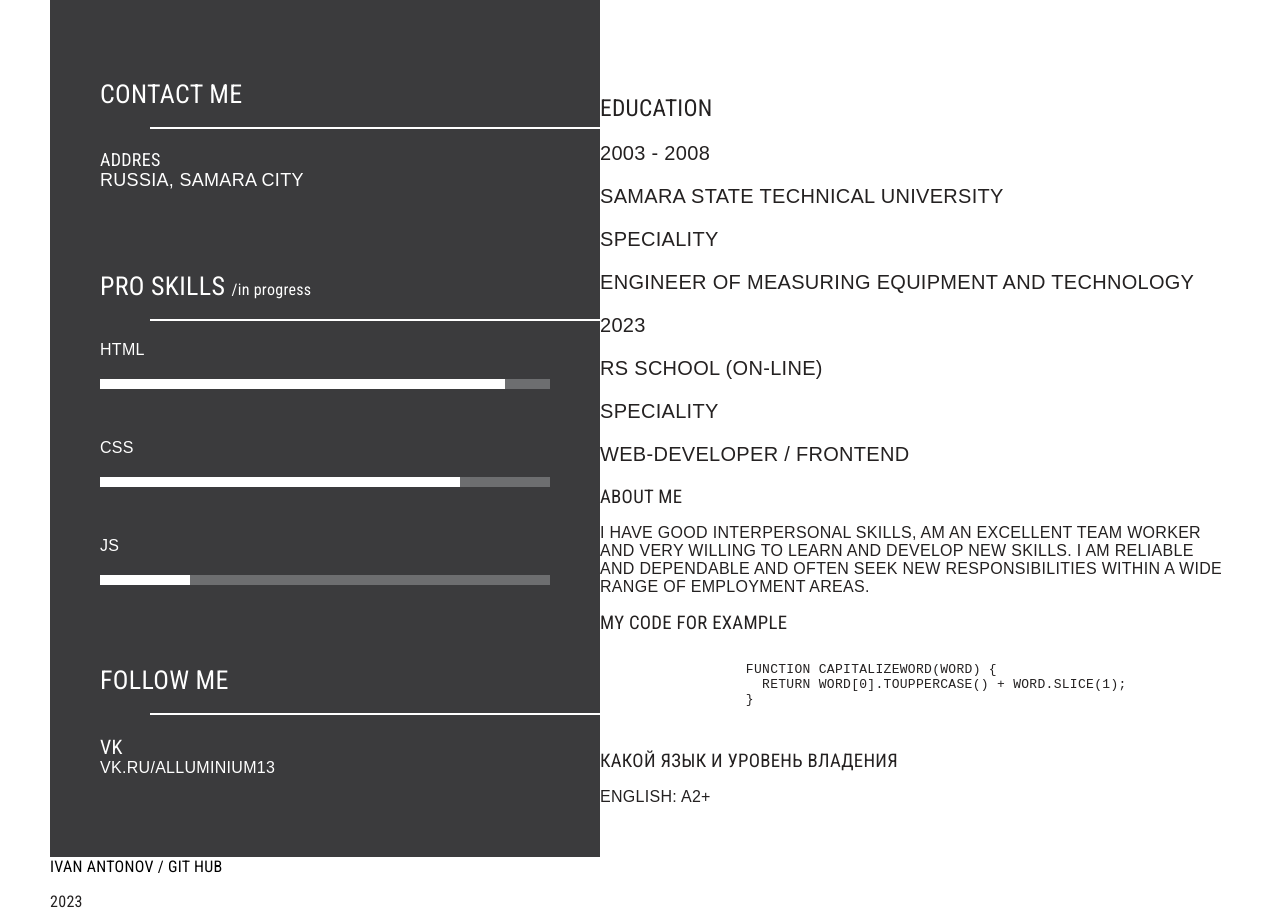
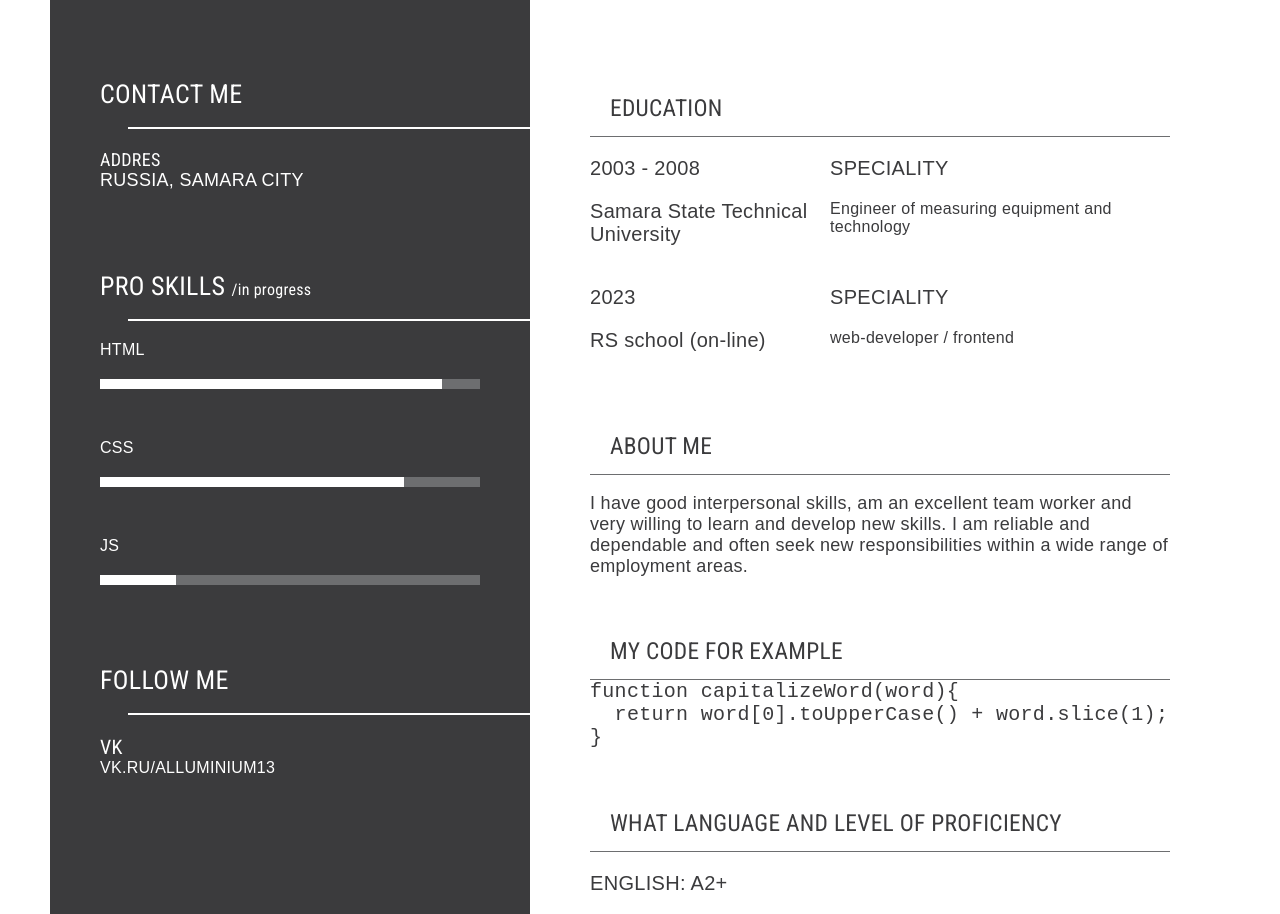
Before and after one commit to ivan1antonov/rsschool-cv, a plain HTML site: page index.html in a window 1280 px wide. Shown: the part 460-1374 px from the top of the page. Drawn offline with Linux system fonts and the light colour scheme; a web font is replaced by a local one.

Commit message:
feat: add section cv css

```diff
--- a/index.html
+++ b/index.html
@@ -1,5 +1,6 @@
 <!DOCTYPE html>
 <html lang="en">
+
 <head>
   <meta charset="UTF-8">
   <meta name="viewport" content="width=device-width, initial-scale=1.0">
@@ -8,9 +9,10 @@
   <link
     href="https://fonts.googleapis.com/css2?family=Belanosima:wght@400;700&family=Noto+Serif:wght@400;700&family=Roboto+Condensed:wght@300;400;700&display=swap"
     rel="stylesheet">
-    <link rel="stylesheet" href="./style.css">
+  <link rel="stylesheet" href="./style.css">
   <title>cv - Ivan Antonov</title>
 </head>
+
 <body>
   <header class="header">
     <div class="container">
@@ -108,7 +110,8 @@
               About me
             </h3>
             <p class="cv-about__info">
-              I have good interpersonal skills, am an excellent team worker and very willing to learn and develop new skills. I am
+              I have good interpersonal skills, am an excellent team worker and very willing to learn and develop new
+              skills. I am
               reliable and dependable and often seek new responsibilities within a wide range of employment areas.
             </p>
           </div>
@@ -117,18 +120,16 @@
               My code for example
             </h3>
             <div class="cv-code__example">
-              <pre>
-                <code>
-                  function capitalizeWord(word) {
-                    return word[0].toUpperCase() + word.slice(1);
-                  }
-                </code>
-              </pre>
+              <code>
+                <p>function capitalizeWord(word){</p>
+                <p>&nbsp return word[0].toUpperCase() + word.slice(1);</p>
+                <p>}</p>
+              </code>
             </div>
           </div>
           <div class="cv-language">
             <h3 class="cv-language__title">
-              Какой язык и уровень владения
+              What language and level of proficiency
             </h3>
             <p class="cv-language__info">
               English: A2+
@@ -154,4 +155,5 @@
     </div>
   </footer>
 </body>
+
 </html>
--- a/style.css
+++ b/style.css
@@ -78,7 +78,7 @@ dd {
 .additional{
   background-color: #3b3b3d;
   color: #ffffff;
-  min-width: 550px;
+  min-width: 480px;
 }
 .additional h3{
   text-transform: uppercase;
@@ -117,10 +117,10 @@ dd {
 .additional-follow__title::after{
   position: absolute;
   content: '';
-  left: 50px;
+  left: 28px;
   bottom: 0;
   height: 2px;
-  width: calc(100% - 50px);
+  width: calc(100% - 28px);
   background-color: #ffffff;
 }
 .additional-contact__addres{
@@ -193,6 +193,7 @@ dd {
 .additional-follow{
   margin-left: 50px;
   margin-bottom: 80px;
+  color: #ffffff;
 }
 .additional-follow__title{
   position: relative;
@@ -207,6 +208,11 @@ dd {
   font-family: 'Belanosima', sans-serif;
   font-size: 16px;
   margin-top: 0;
+}
+.cv h1,
+.cv h3,
+.cv p{
+  color: #3b3b3d;
 }
 .cv-name{
   display: flex;
@@ -223,7 +229,63 @@ dd {
 .cv-name__prof{
   letter-spacing: 7px;
 }
-.cv-education{
+.cv-education,
+.cv-code,
+.cv-about,
+.cv-language{
+  font-size: 20px;
   text-decoration: uppercase;
+  padding: 0 60px;
+  margin-bottom: 60px;
+}
+.cv-education__title,
+.cv-about__title,
+.cv-code__title,
+.cv-language__title{
+  position: relative;
+  padding-bottom: 15px;
+  padding-left: 20px;
+}
+.cv-education__title::after,
+.cv-about__title::after,
+.cv-code__title::after,
+.cv-language__title::after{
+  position: absolute;
+  content: '';
+  height: 1px;
+  width: 100%;
+  left: 0;
+  bottom: 0;
+  background-color: #6d6e70;
+}
+.cv-education__item{
+  display: flex;
+}
+.cv-education__item-main{
+  max-width: 240px;
+  width: 100%;
+  text-transform: none;
+}
+.cv-education__item-info{
+  max-width: 100%;
+}
+.cv-education__item-description{
+  font-size: 16px;
+  text-transform: none;
+}
+.cv-about{
   font-size: 20px;
+  text-decoration: uppercase;
+  padding: 0 60px;
+  margin-bottom: 60px;
 }
+.cv-about__info{
+  text-transform: none;
+  font-size: 18px;
+}
+.cv-code__example{
+  text-transform: none;
+}
+.cv-code__example p{
+  margin: 0;
+}
```
